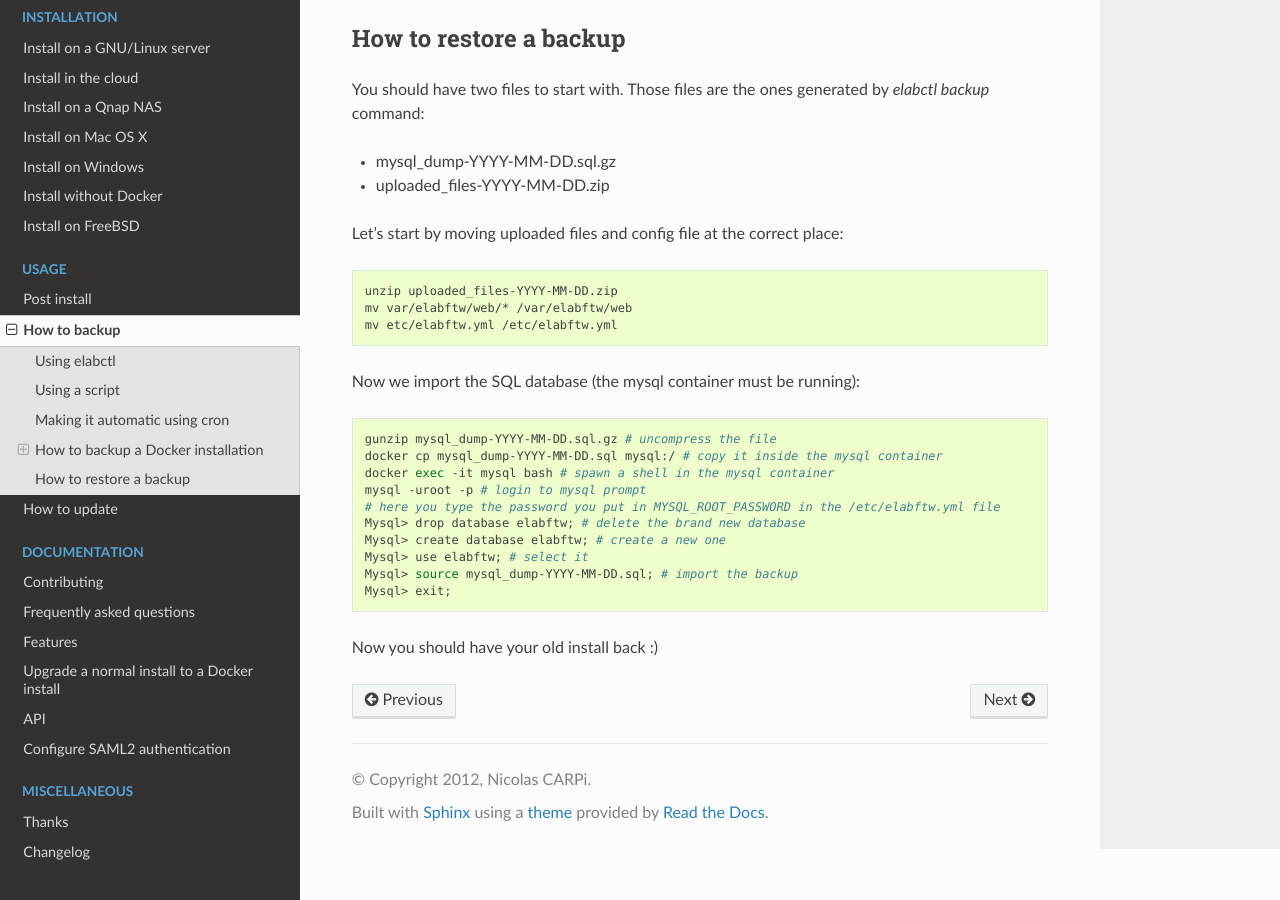
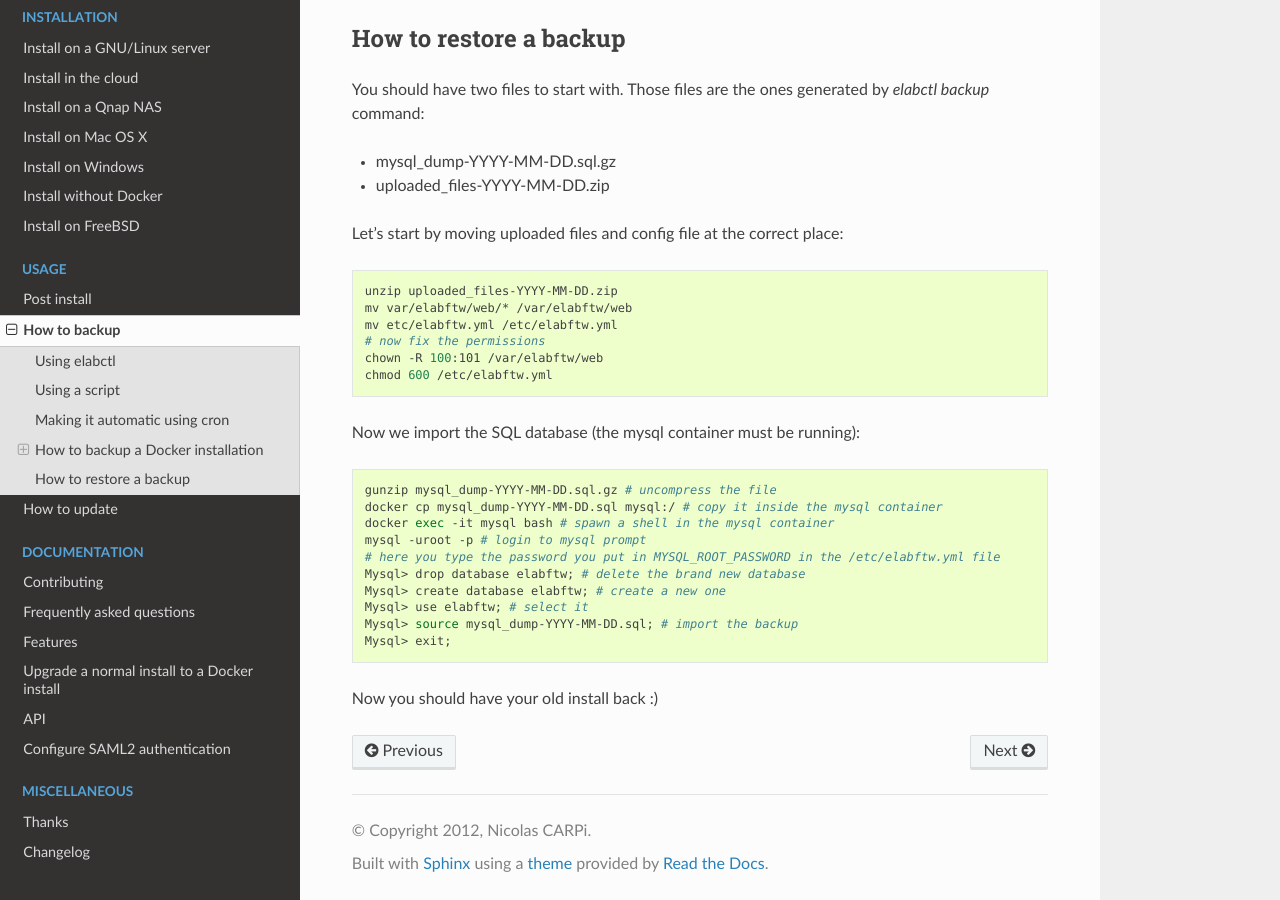
Before and after one commit to elabftw/elabdoc, a Sphinx documentation site: the page built from doc/backup.rst, in a window 1280 px wide and 900 px high, scrolled down 2375 px. Built offline with Sphinx 7.4.7 and the Read the Docs theme 2.0.0, drawn with Linux system fonts in a browser that asks for light colours; pages that are not in the unit, such as notebooks, are missing from menus.

Commit message:
add permissions fix commands in restore backup. see elabftw/elabftw#476

```diff
--- a/doc/backup.rst
+++ b/doc/backup.rst
@@ -91,6 +91,9 @@ Let's start by moving uploaded files and config file at the correct place:
     unzip uploaded_files-YYYY-MM-DD.zip
     mv var/elabftw/web/* /var/elabftw/web
     mv etc/elabftw.yml /etc/elabftw.yml
+    # now fix the permissions
+    chown -R 100:101 /var/elabftw/web
+    chmod 600 /etc/elabftw.yml
 
 Now we import the SQL database (the mysql container must be running):
 
```
